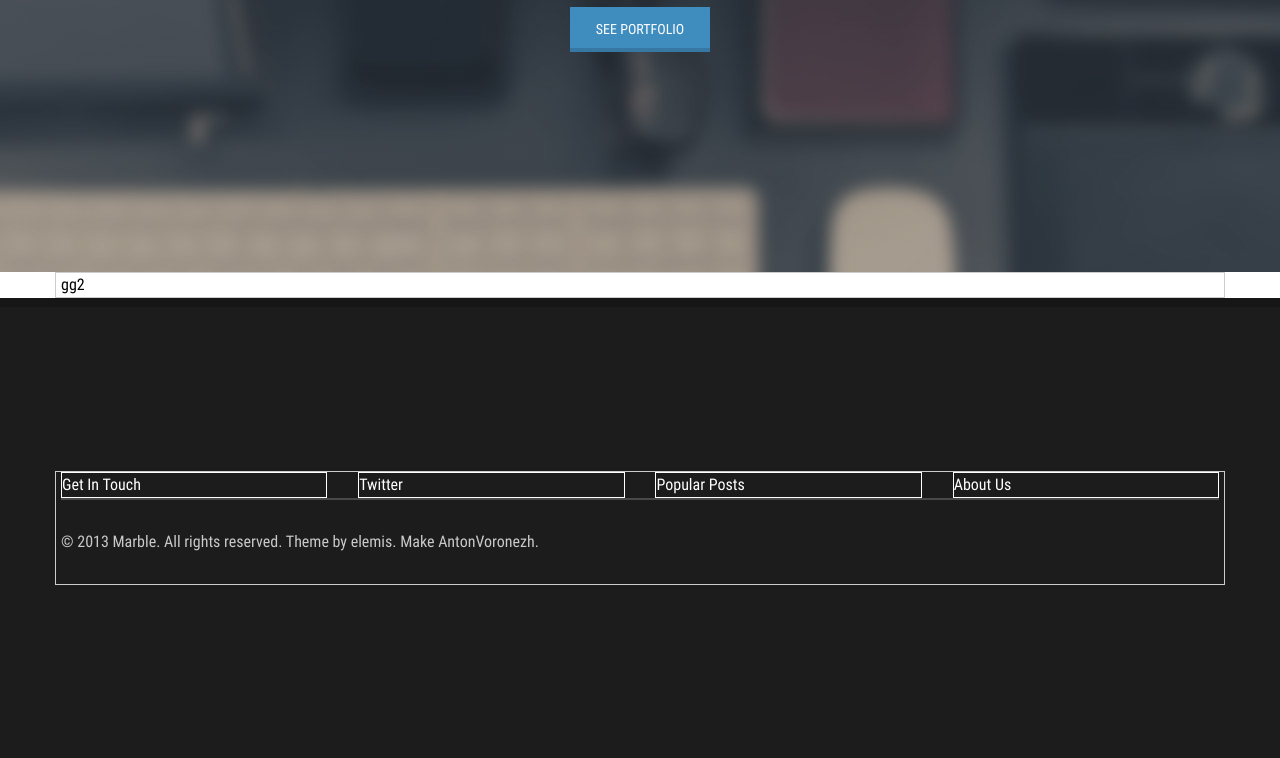
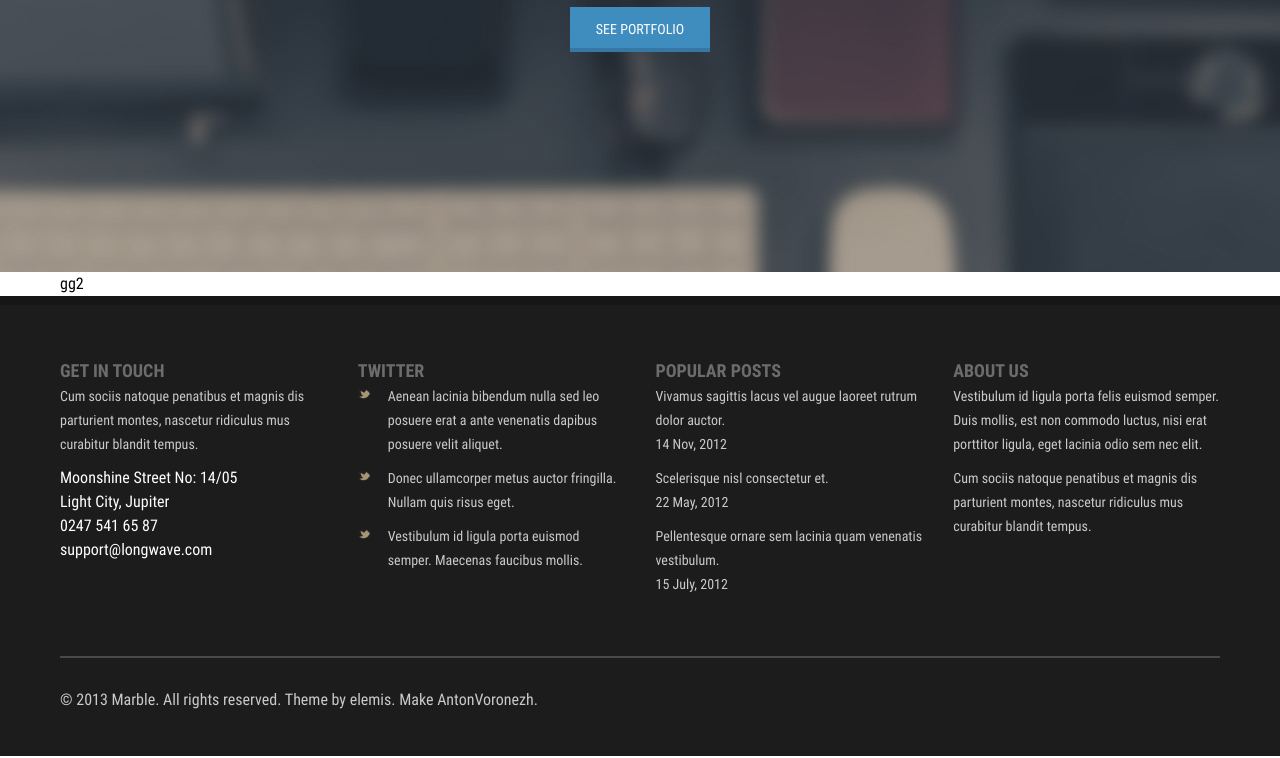
Before and after one commit to AntonVoronezh/educaton-HTML-CSS-12-marble, a plain HTML site: page index.html in a window 1280 px wide. Shown: the part 458-1216 px from the top of the page. Drawn offline with Linux system fonts and the light colour scheme.

Commit message:
add footer-text block

```diff
--- a/css/blocks/footer/footer-text.css
+++ b/css/blocks/footer/footer-text.css
@@ -3,26 +3,65 @@
 ****************************/
 
 .footer-text {
-  display: flex;
-  justify-content: space-between;
+    padding-top: 50px;
+    padding-bottom: 50px;
+    display: flex;
+    justify-content: space-between;
 }
 
 .get-in-touch {
     width: 23%;
-border: 1px solid #ffffff;
+    /* border: 1px solid #ffffff; */
 }
 
 .twitter {
     width: 23%;
-    border: 1px solid #ffffff;
+    /* border: 1px solid #ffffff; */
 }
 
 .popular-posts {
     width: 23%;
-    border: 1px solid #ffffff;
+    /* border: 1px solid #ffffff; */
 }
 
 .about-us {
     width: 23%;
-    border: 1px solid #ffffff;
+    /* border: 1px solid #ffffff; */
 }
+
+.footer-text__title {
+    padding-bottom: 10px;
+    color: #6c6c6c;
+    font-family: 'RobotoCondensed-Bold';
+    font-size: 18px;
+    font-weight: 700;
+    line-height: 22px;
+    text-transform: uppercase;
+}
+
+.footer-text__text {
+    position: relative;
+    padding-bottom: 10px;
+    color: #cacaca;
+    font-family: 'RobotoCondensed-Regular';
+    font-size: 14px;
+    font-weight: 400;
+    line-height: 24px;
+}
+
+.footer-text__text--twitter {
+    padding-left: 30px;
+}
+
+.footer-text__text--twitter::before {
+    content: "";
+    position: absolute;
+    left: 0;
+    top: 5px;
+    width: 13px;
+    height: 10px;
+    display: inline-block;
+    background-image: url('../../../img/icons/footer/Layer_15.png');
+    background-position: center center;
+    background-repeat: no-repeat;
+}
--- a/css/layout/base.css
+++ b/css/layout/base.css
@@ -240,3 +240,7 @@ img {
 .content-box-component {
     box-sizing: content-box;
 }
+
+address {
+    font-style: inherit;
+}
--- a/css/layout/structure/structure.css
+++ b/css/layout/structure/structure.css
@@ -16,7 +16,7 @@
     margin: 0 auto;
     padding-left: 5px;
     padding-right: 5px;
-    border: 1px solid #cccccc;
+    /* border: 1px solid #cccccc; */
 }
 
 .wrapper__content {
--- a/index.html
+++ b/index.html
@@ -79,16 +79,68 @@
             <div class="container container--footer">
                 <div class="footer-text">
                     <section class="get-in-touch">
-                        Get In Touch
+                        <span class="footer-text__title">Get In Touch</span>
+                        <p class="footer-text__text">
+                            Cum sociis natoque penatibus et magnis dis parturient montes, nascetur ridiculus mus
+                            curabitur blandit tempus.
+                        </p>
+                        <address class="address">
+                            <ul class="address__list">
+                                <li class="address__item">
+                                    Moonshine Street No: 14/05
+                                    <br>
+                                    Light City, Jupiter
+                                </li>
+                                <li class="address__item">
+                                    0247 541 65 87
+                                </li>
+                                <li class="address__item">
+                                    support@longwave.com
+                                </li>
+                            </ul>
+                        </address>
                     </section>
                     <section class="twitter">
-                        Twitter
+                        <span class="footer-text__title">Twitter</span>
+                        <p class="footer-text__text footer-text__text--twitter">
+                            Aenean lacinia bibendum nulla sed leo posuere erat a ante venenatis dapibus posuere velit
+                            aliquet.
+                        </p>
+                        <p class="footer-text__text footer-text__text--twitter">
+                            Donec ullamcorper metus auctor fringilla. Nullam quis risus eget.
+                        </p>
+                        <p class="footer-text__text footer-text__text--twitter">
+                            Vestibulum id ligula porta euismod semper. Maecenas faucibus mollis.
+                        </p>
                     </section>
                     <section class="popular-posts">
-                        Popular Posts
+                        <span class="footer-text__title">Popular Posts</span>
+                        <p class="footer-text__text">
+                            Vivamus sagittis lacus vel augue laoreet rutrum dolor auctor.
+                            <br>
+                            14 Nov, 2012
+                        </p>
+                        <p class="footer-text__text">
+                            Scelerisque nisl consectetur et.
+                            <br>
+                            22 May, 2012
+                        </p>
+                        <p class="footer-text__text">
+                            Pellentesque ornare sem lacinia quam venenatis vestibulum.
+                            <br>
+                            15 July, 2012
+                        </p>
                     </section>
                     <section class="about-us">
-                        About Us
+                        <span class="footer-text__title">About Us</span>
+                        <p class="footer-text__text">
+                            Vestibulum id ligula porta felis euismod semper. Duis mollis, est non commodo luctus, nisi
+                            erat porttitor ligula, eget lacinia odio sem nec elit.
+                        </p>
+                        <p class="footer-text__text">
+                            Cum sociis natoque penatibus et magnis dis parturient montes, nascetur ridiculus mus
+                            curabitur blandit tempus.
+                        </p>
                     </section>
                 </div>
                 <p class="signature">
```
Also changed, not shown: img/icons/footer/Layer_15.png (added).
